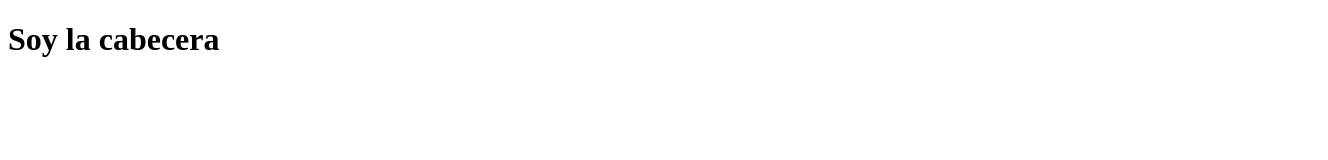
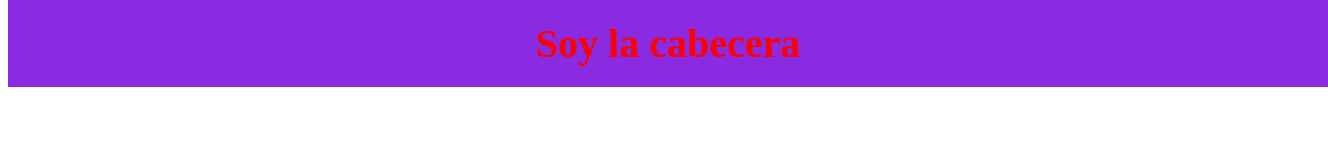
Before and after one commit to Audeljassiel12/remoto, a plain HTML site: page index.html in a window 1280 px wide. Shown: the whole page, 1328 px wide, since content can reach past the window. Drawn offline with Linux system fonts and the light colour scheme.

Commit message:
agrego estilos al <h1>

```diff
--- a/index.html
+++ b/index.html
@@ -4,6 +4,23 @@
     <meta charset="UTF-8">
     <meta name="viewport" content="width=device-width, initial-scale=1.0">
     <title>Document</title>
+    <style>
+        body
+        {
+            padding: 0;
+        }
+        h1{
+            color: red;
+            font-size: 40px ;
+            text-align: center;
+            padding: 20px;
+            background-color:  blueviolet;
+            position: absolute;
+            top: 0;
+            width: 100%;
+            margin: 0;
+        }
+    </style>
 </head>
 <body>
        <h1>Soy la cabecera</h1>
```
